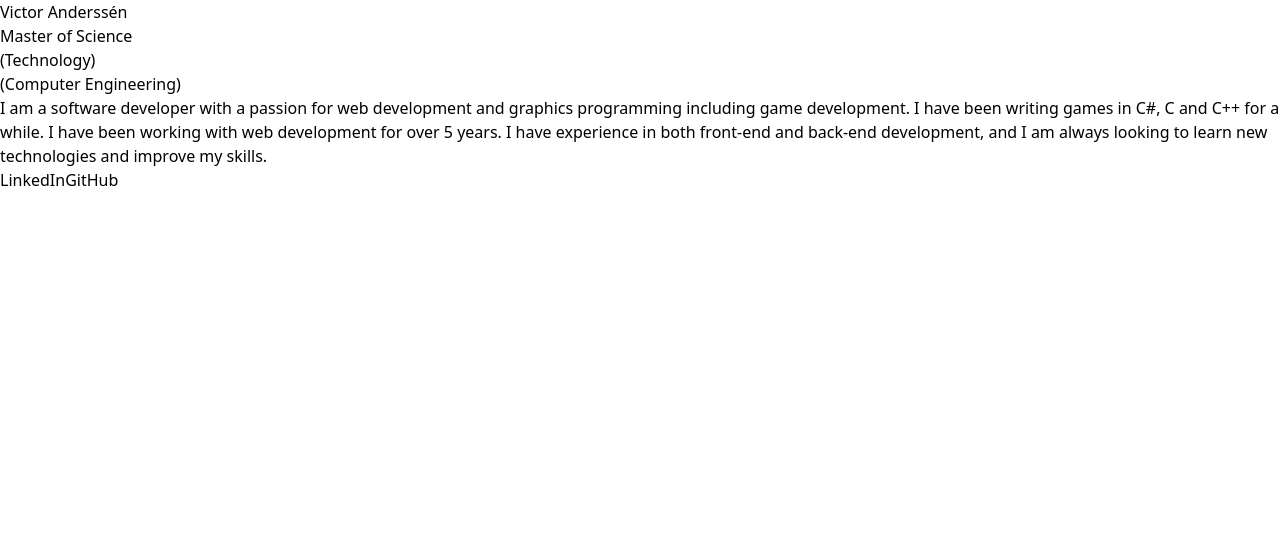
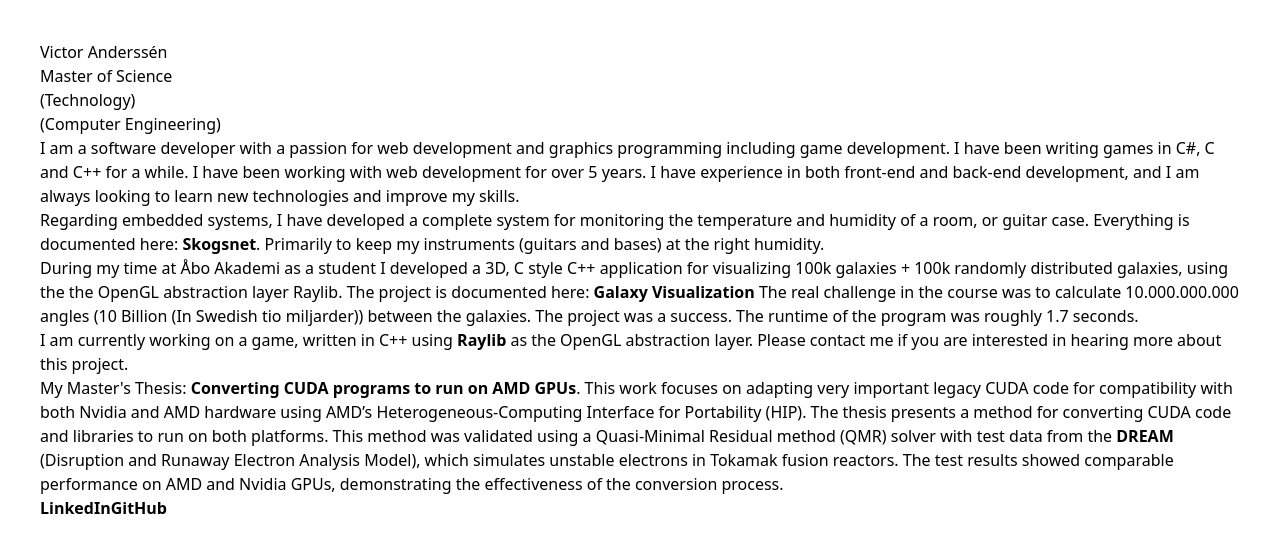
Before and after one commit to Avicted/victoranderssen.com-2024, a React (Vite) app: page / in a window 1280 px wide. Shown: the top 552 px of the page. Built offline with nearby package versions, Linux system fonts and the light colour scheme.

Commit message:
More information

```diff
--- a/src/App.css
+++ b/src/App.css
@@ -6,6 +6,15 @@
   display: flex;
   justify-content: center;
   align-items: flex-start;
-  height: 100vh;
+  min-height: 100vh;
   background-color: white;
 }
+
+a {
+  font-weight: bold;
+}
+
+/* More padding for the main content */
+#main-content {
+  padding: 40px;
+}
--- a/src/App.tsx
+++ b/src/App.tsx
@@ -26,12 +26,29 @@
             </div>
           </div>
 
-          <div className="mt-8">
-            <p className="text-md font-light text-justify leading-relaxed">
+          <div className="mt-16">
+            <p className="text-md font-medim text-justify leading-relaxed">
               I am a software developer with a passion for web development and graphics programming including game development. I have been writing games in C#, C and C++ for a while. I have been working with web development for over 5 years. I have experience in both front-end and back-end development, and I am always looking to learn new technologies and improve my skills.
             </p>
 
-            <div className="mt-8 ">
+            <p className="mt-8 text-md font-medim text-justify leading-relaxed">
+              Regarding embedded systems, I have developed a complete system for monitoring the temperature and humidity of a room, or guitar case. Everything is documented here:
+              <a href="https://github.com/Avicted/Skogsnet" className="text-blue-500 hover:underline"> Skogsnet</a>. Primarily to keep my instruments (guitars and bases) at the right humidity.
+            </p>
+
+            <p className="mt-8 text-md font-medim text-justify leading-relaxed">
+              During my time at Åbo Akademi as a student I developed a 3D, C style C++ application for visualizing 100k galaxies + 100k randomly distributed galaxies, using the the OpenGL abstraction layer Raylib. The project is documented here: <a href="https://github.com/Avicted/galaxy_visualization_raylib" className="text-blue-500 hover:underline"> Galaxy Visualization</a> The real challenge in the course was to calculate 10.000.000.000 angles (10 Billion (In Swedish tio miljarder)) between the galaxies. The project was a success. The runtime of the program was roughly 1.7 seconds.
+            </p>
+
+            <p className="mt-8 text-md font-medim text-justify leading-relaxed">
+              I am currently working on a game, written in C++ using <a href="https://www.raylib.com/" className="text-blue-500 hover:underline">Raylib</a> as the OpenGL abstraction layer. Please contact me if you are interested in hearing more about this project.
+            </p>
+
+            <p className="mt-8 text-md font-medim text-justify leading-relaxed">
+              My Master's Thesis: <a href="https://urn.fi/URN:NBN:fi-fe2024042321241" className="text-blue-500 hover:underline">Converting CUDA programs to run on AMD GPUs</a>. This work focuses on adapting very important legacy CUDA code for compatibility with both Nvidia and AMD hardware using AMD’s Heterogeneous-Computing Interface for Portability (HIP). The thesis presents a method for converting CUDA code and libraries to run on both platforms. This method was validated using a Quasi-Minimal Residual method (QMR) solver with test data from the <a href="https://ft.nephy.chalmers.se/dream/" className="text-blue-500 hover:underline">DREAM</a> (Disruption and Runaway Electron Analysis Model), which simulates unstable electrons in Tokamak fusion reactors. The test results showed comparable performance on AMD and Nvidia GPUs, demonstrating the effectiveness of the conversion process.
+            </p>
+
+            <div className="mt-24">
               <a
                 href="https://www.linkedin.com/in/victoranderssen/"
                 target="_blank"
```
